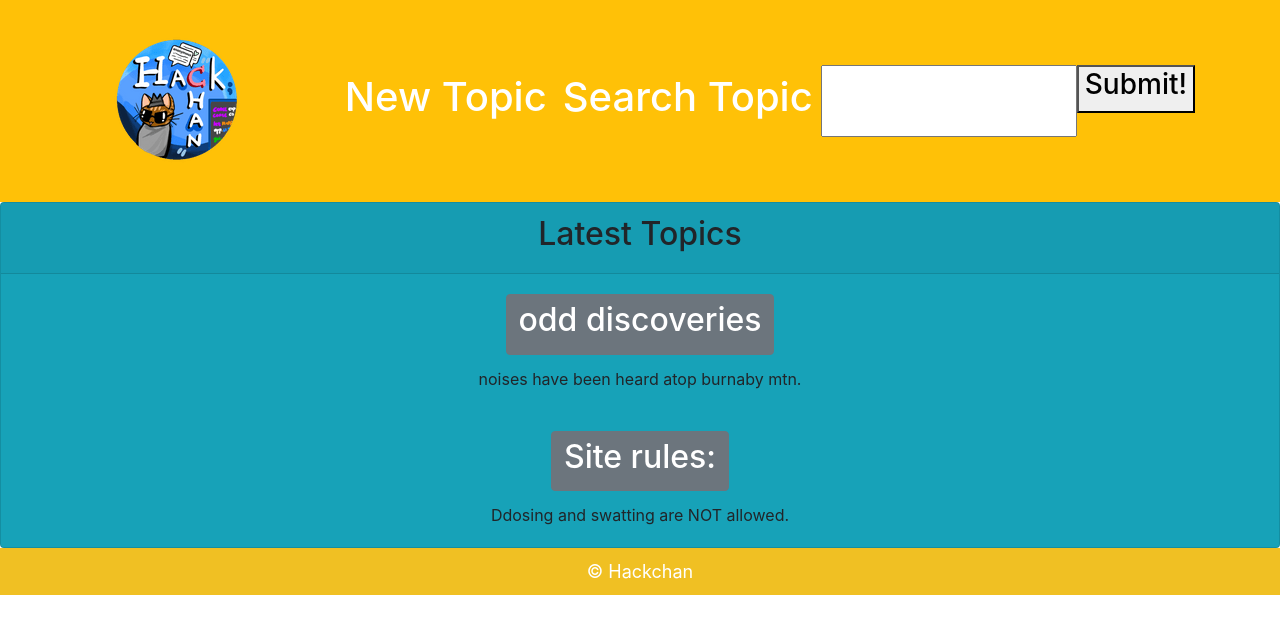
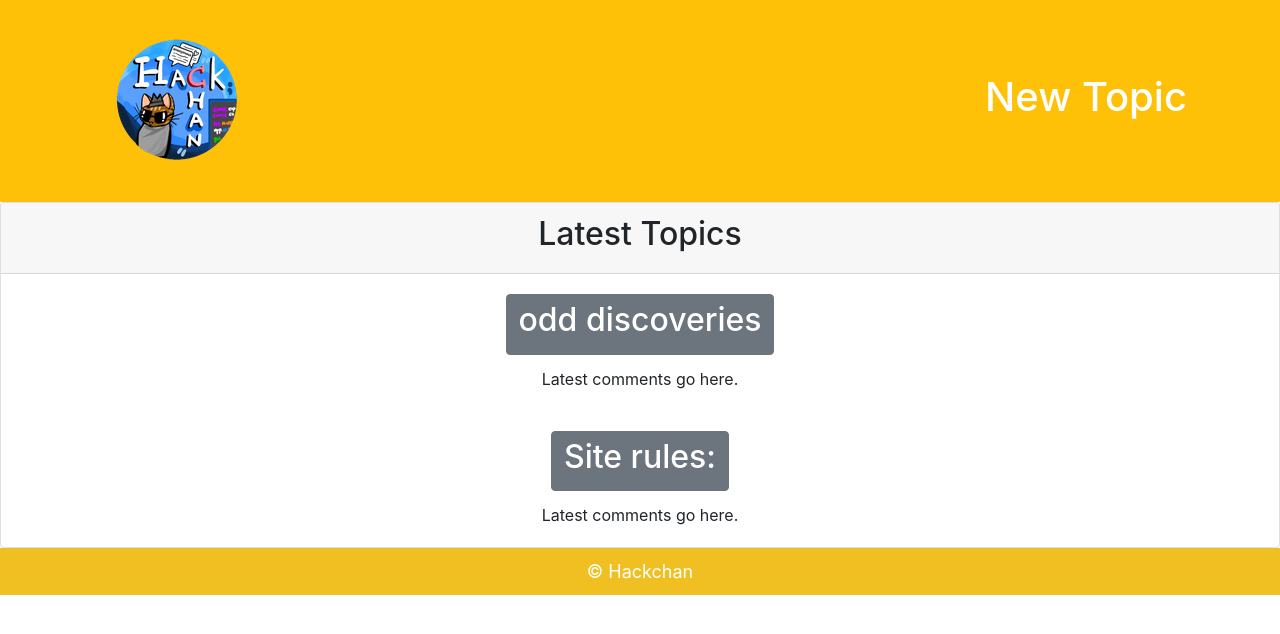
Before and after one commit to dpatel12/HackChan, a React (Create React App) app in the folder frontend/: page / in a window 1280 px wide. Shown: the top 634 px of the page. Built offline with nearby package versions, Linux system fonts and the light colour scheme.

Commit message:
fixed the colors

```diff
--- a/frontend/src/Content/Content.js
+++ b/frontend/src/Content/Content.js
@@ -6,18 +6,18 @@ const Content = () => {
     return (
         <div>
             <div className="content">
-                <Card bg="info" className="text-center">
+                <Card className="text-center">
                     <Card.Header ><h2>Latest Topics</h2></Card.Header>
                     <Card.Body>
                         <Card.Title><Button variant="secondary"><h2>odd discoveries</h2></Button></Card.Title>
                         <Card.Text>
-                             noises have been heard atop burnaby mtn.
+                             Latest comments go here.
                          </Card.Text>
                     </Card.Body>
                     <Card.Body>
                         <Card.Title><Button variant="secondary"><h2>Site rules:</h2></Button></Card.Title>
                         <Card.Text>
-                            Ddosing and swatting are NOT allowed.
+                            Latest comments go here.
                          </Card.Text>
                     </Card.Body>
 
--- a/frontend/src/Header/Header.js
+++ b/frontend/src/Header/Header.js
@@ -13,11 +13,6 @@ const Header = () => {
                         <Navbar.Collapse id="basic-navbar-nav">
                             <Nav className="ml-auto">
                                 <Nav.Link href="#link"><h1>New Topic</h1></Nav.Link>
-                                <Nav.Link href="#link"><h1>Search Topic</h1></Nav.Link>
-                                <input type="text"/>
-                                <form method="post">
-                                <button variant = "lg"><h3>Submit!</h3></button>
-                                </form>
 
                             </Nav>
                         </Navbar.Collapse>
```
